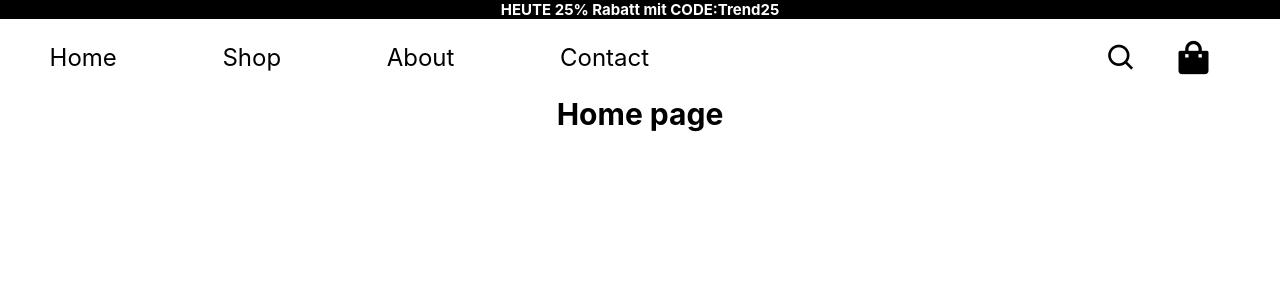
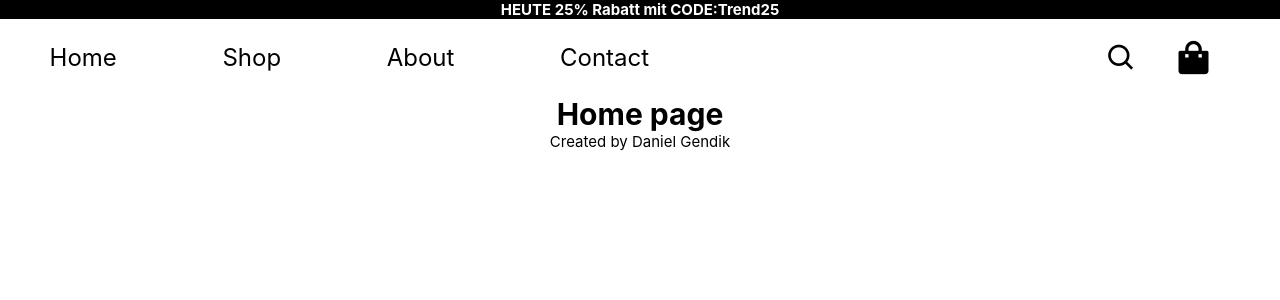
Before and after one commit to danielgen01/E-Commerce-Store-Multi-Page-ReactTS, a React (Create React App) app: page / in a window 1280 px wide. Shown: the top 300 px of the page. Built offline with nearby package versions, Linux system fonts and the light colour scheme.

Commit message:
add Footer to Page

```diff
--- a/src/App.tsx
+++ b/src/App.tsx
@@ -60,7 +60,7 @@ const App:React.FC = () => {
 
 
 
-
+ <Footer />
  </BrowserRouter>
 
 
--- a/src/components/CartAddBox/CartAddBox.tsx
+++ b/src/components/CartAddBox/CartAddBox.tsx
@@ -7,6 +7,7 @@ type CartAddBoxProps = {
     handlePlusClick: () => void;
     handleMinusClick: () => void;
     quantity:number;
+
   }
 
 const CartAddBox:React.FC<CartAddBoxProps> = (
@@ -16,6 +17,7 @@ const CartAddBox:React.FC<CartAddBoxProps> = (
     }
 
     ) => {
+
   return (
     <>
 
@@ -28,7 +30,7 @@ const CartAddBox:React.FC<CartAddBoxProps> = (
      <div className='img-ctn col-6 col-s-6'>
     <img src='https://files.refurbed.com/ii/iphone-12-1607327724.jpg?t=resize&h=300&w=300' />
     </div>
-    <div className='product-infos-ctn col-3 col-s-3'>
+    <div className='product-infos-ctn '>
         <h1>iPhone 12</h1>
         <h3>699€</h3>
         <input type="number"
--- a/src/components/Footer/Footer.tsx
+++ b/src/components/Footer/Footer.tsx
@@ -5,7 +5,10 @@ const Footer = () => {
   return (
     <>
 
-    <div>Footer</div>
+    <div className='Footer'>
+
+      <p style={{textAlign:"center"}}>Created by Daniel Gendik</p>
+    </div>
  </> )
 }
 
--- a/src/components/Main/Main.tsx
+++ b/src/components/Main/Main.tsx
@@ -7,6 +7,8 @@ type MainProps = {
 }
 
 const Main:React.FC<MainProps> = ({toggleCartAddContainer, isCartAddContainerOpen}) => {
+
+
   return (
     <>
     <div className='Main'>
@@ -17,7 +19,7 @@ const Main:React.FC<MainProps> = ({toggleCartAddContainer, isCartAddContainerOpe
           <img src='https://files.refurbed.com/ii/iphone-12-1607327724.jpg?t=resize&h=600&w=800'
           className='product-img' />
           <h2>699€</h2>
-          <i className='bx bx-cart-add' onClick={toggleCartAddContainer} ></i>
+          <i className='bx bx-cart-add' onClick={toggleCartAddContainer}></i>
         </div>
 
          {/* PRODUCT 2 */}
```
Also changed, not shown: src/pages/Shop.tsx (+6 -1 lines).
